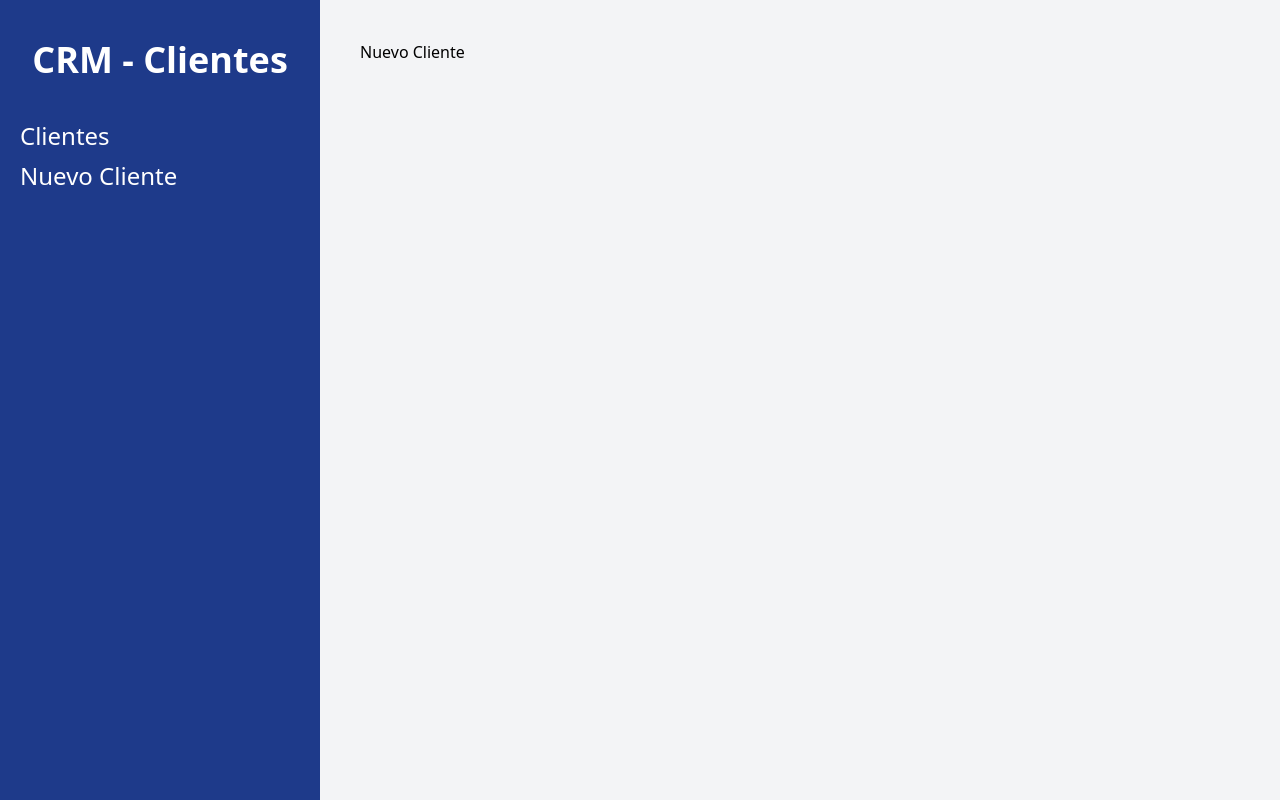
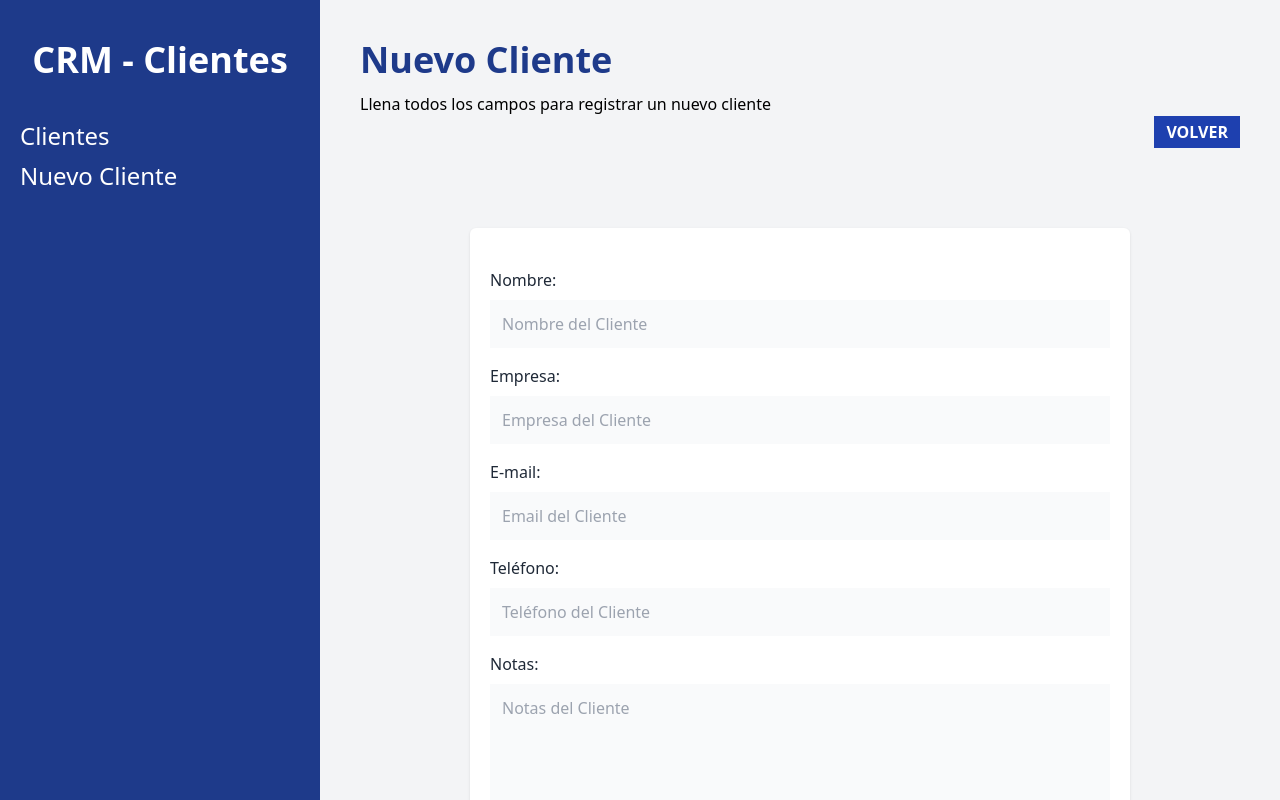
Before and after one commit to Richardod01/CRM-React, a React (Vite) app: page /clientes/nuevo in a window 1280 px wide. Built offline with nearby package versions, Linux system fonts and the light colour scheme.

Commit message:
Creacion del componente formulario e implementacion de un action

```diff
--- a/src/components/Cliente.jsx
+++ b/src/components/Cliente.jsx
@@ -4,9 +4,22 @@
 
     return (
         <>
-            <tr>
+            <tr className="border-b">
+                <td className="p-6 space-y-2">
+                    <p className="text-2xl text-gray-800">{nombre}</p>
+                    <p>{empresa}</p>
+                </td>
                 <td className="p-6">
-                    {nombre}
+                    <p className="text-gray-600"><span className="text-gray-800 uppercase font-bold">Email: </span>{email}</p>
+                    <p className="text-gray-600"><span className="text-gray-800 uppercase font-bold">Tel: : </span>{telefono}</p>
+                </td>
+
+                <td className="p-6 flex gap-3">
+                    <button className="text-blue-600 hover:text-blue-700 uppercase font-bold text-xs" type="button">
+                    Editar</button>
+
+                    <button className="text-red-600 hover:text-red-700 uppercase font-bold text-xs" type="button">
+                    Eliminar</button>
                 </td>
             </tr>
         </>
--- /dev/null
+++ b/src/components/Formulario.jsx
@@ -0,0 +1,77 @@
+const Formulario = ({cliente}) => {
+    return (
+        <>
+            <div className="mb-4">
+                <label
+                    className="text-gray-800"
+                    htmlFor="nombre"
+                >Nombre:</label>
+                <input
+                    id="nombre"
+                    type="text"
+                    className="mt-2 block w-full p-3 bg-gray-50"
+                    placeholder="Nombre del Cliente"
+                    name="nombre"
+                />
+            </div>
+            <div className="mb-4">
+                <label
+                    className="text-gray-800"
+                    htmlFor="empresa"
+                >Empresa:</label>
+                <input
+                    id="empresa"
+                    type="text"
+                    className="mt-2 block w-full p-3 bg-gray-50"
+                    placeholder="Empresa del Cliente"
+                    name="empresa"
+                />
+            </div>
+
+            <div className="mb-4">
+                <label
+                    className="text-gray-800"
+                    htmlFor="email"
+                >E-mail:</label>
+                <input
+                    id="email"
+                    type="email"
+                    className="mt-2 block w-full p-3 bg-gray-50"
+                    placeholder="Email del Cliente"
+                    name="email"
+                />
+            </div>
+
+            <div className="mb-4">
+                <label
+                    className="text-gray-800"
+                    htmlFor="telefono"
+                >Teléfono:</label>
+                <input
+                    id="telefono"
+                    type="tel"
+                    className="mt-2 block w-full p-3 bg-gray-50"
+                    placeholder="Teléfono del Cliente"
+                    name="telefono"
+                />
+            </div>
+
+            <div className="mb-4">
+                <label
+                    className="text-gray-800"
+                    htmlFor="notas"
+                >Notas:</label>
+                <textarea
+                    as="textarea"
+                    id="notas"
+                    type="text"
+                    className="mt-2 block w-full p-3 bg-gray-50 h-40 align-self"
+                    placeholder="Notas del Cliente"
+                    name="notas"
+                />
+            </div>
+        </>
+    )
+}
+
+export default Formulario
--- a/src/main.jsx
+++ b/src/main.jsx
@@ -3,7 +3,7 @@
 import './index.css'
 import { createBrowserRouter, RouterProvider } from 'react-router-dom'
 import Layout from './components/Layout'
-import NuevoCliente from './pages/NuevoCliente'
+import NuevoCliente, { action as nuevoClienteAction } from './pages/NuevoCliente'
 import Index, { loader as clientesLoader} from './pages/Index'
 
 
@@ -19,7 +19,8 @@
       },
       {
         path: '/clientes/nuevo',
-        element: <NuevoCliente />
+        element: <NuevoCliente />,
+        action: nuevoClienteAction
       }
     ]
   },
--- a/src/pages/Index.jsx
+++ b/src/pages/Index.jsx
@@ -62,12 +62,11 @@
                             <th className="p-2">Acciones</th>
                         </tr>
                     </thead>
-
                     <tbody>
                         {clientes.map(cliente => (
                             <Cliente
-                                cliente = {cliente}
-                                key = {cliente.id}
+                                cliente={cliente}
+                                key={cliente.id}
                             />
                         ))}
                     </tbody>
--- a/src/pages/NuevoCliente.jsx
+++ b/src/pages/NuevoCliente.jsx
@@ -1,10 +1,40 @@
-import React from 'react'
+import { useNavigate, Form } from "react-router-dom"
+import Formulario from "../components/Formulario";
+
+export function action() {
+  console.log('Submit al formulario...')
+  return null;
+}
 
 function NuevoCliente() {
+
+  const navigate = useNavigate();
   return (
-    <div>
-        <h1>Nuevo Cliente</h1>
-    </div>
+    <>
+      <h1 className='font-black text-4xl text-blue-900'>Nuevo Cliente</h1>
+      <p className='mt-3'>Llena todos los campos para registrar un nuevo cliente</p>
+      <div className='flex justify-end'>
+        <button
+          className='bg-blue-800 text-white px-3 py-1 font-bold uppercase'
+          onClick={() => navigate('/')}
+        >
+          Volver
+        </button>
+      </div>
+
+      <div className="bg-white shadow rounded-md md:w-3/4 mx-auto px-5 py-10 mt-20">
+        <Form
+          method = 'post'
+        >
+          <Formulario />
+          <input
+            type="submit"
+            className="mt-5 w-full bg-blue-800 p-3 uppercase font-bold text-white text-lg"
+            value= "Registrar Cliente"
+          />
+        </Form>
+      </div>
+    </>
   )
 }
 
```
